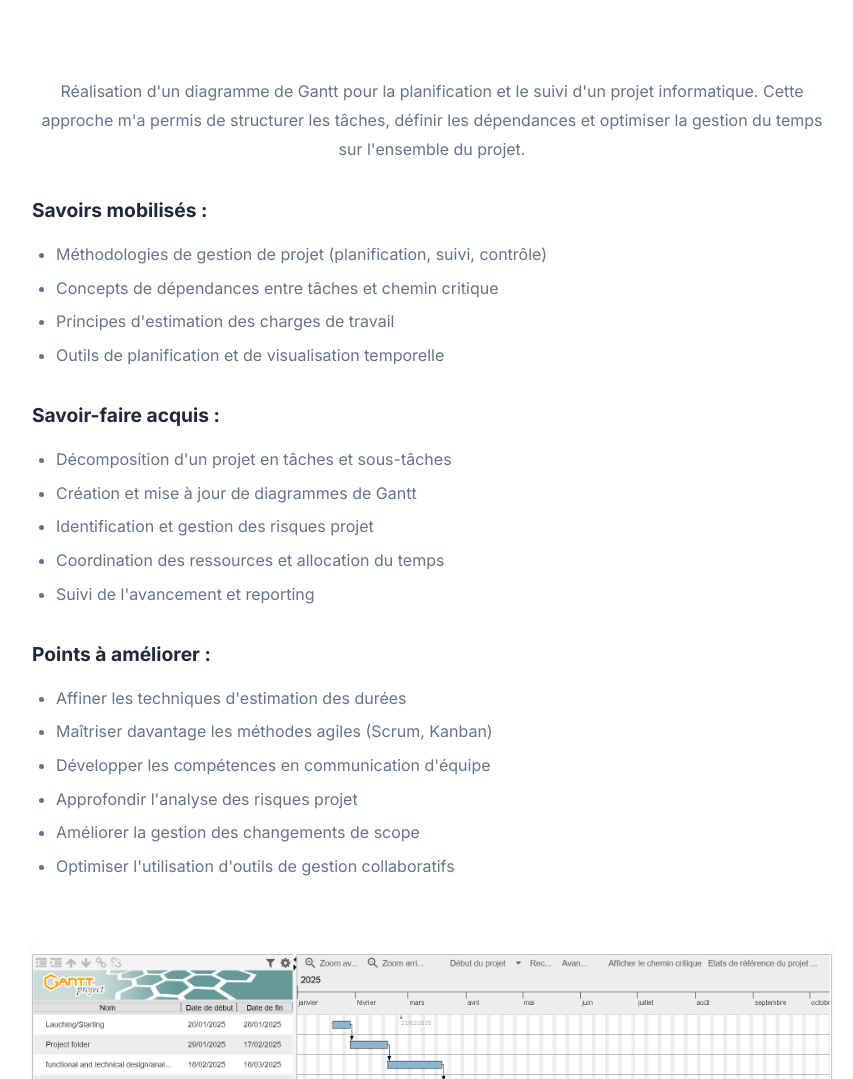
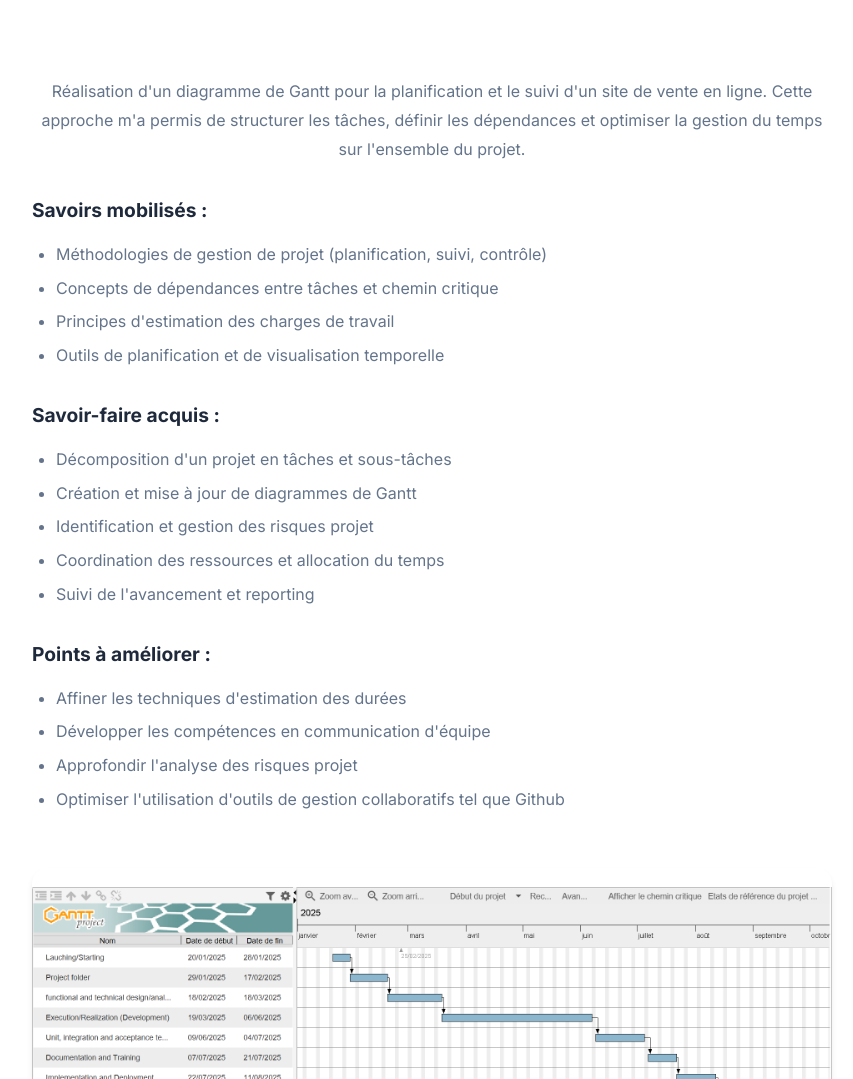
Before and after one commit to JoJohdt/Portfolio, a plain HTML site: page trace2.html in a window 1280 px wide. Shown: the part 259-1338 px from the top of the page, without its empty margins (208-1061 px from the left). Drawn offline with Linux system fonts and the light colour scheme.

Commit message:
Update trace2.html

```diff
--- a/trace2.html
+++ b/trace2.html
@@ -51,7 +51,7 @@
                 <div class="trace-main">
                     <div class="trace-layout">
                         <div class="trace-text">
-                            <p>Réalisation d'un diagramme de Gantt pour la planification et le suivi d'un projet informatique. Cette approche m'a permis de structurer les tâches, définir les dépendances et optimiser la gestion du temps sur l'ensemble du projet.</p>
+                            <p>Réalisation d'un diagramme de Gantt pour la planification et le suivi d'un site de vente en ligne. Cette approche m'a permis de structurer les tâches, définir les dépendances et optimiser la gestion du temps sur l'ensemble du projet.</p>
 
                             <h4>Savoirs mobilisés :</h4>
                             <ul>
@@ -73,11 +73,9 @@
                             <h4>Points à améliorer :</h4>
                             <ul>
                                 <li>Affiner les techniques d'estimation des durées</li>
-                                <li>Maîtriser davantage les méthodes agiles (Scrum, Kanban)</li>
                                 <li>Développer les compétences en communication d'équipe</li>
                                 <li>Approfondir l'analyse des risques projet</li>
-                                <li>Améliorer la gestion des changements de scope</li>
-                                <li>Optimiser l'utilisation d'outils de gestion collaboratifs</li>
+                                <li>Optimiser l'utilisation d'outils de gestion collaboratifs tel que Github</li>
                             </ul>
                         </div>
 
```
